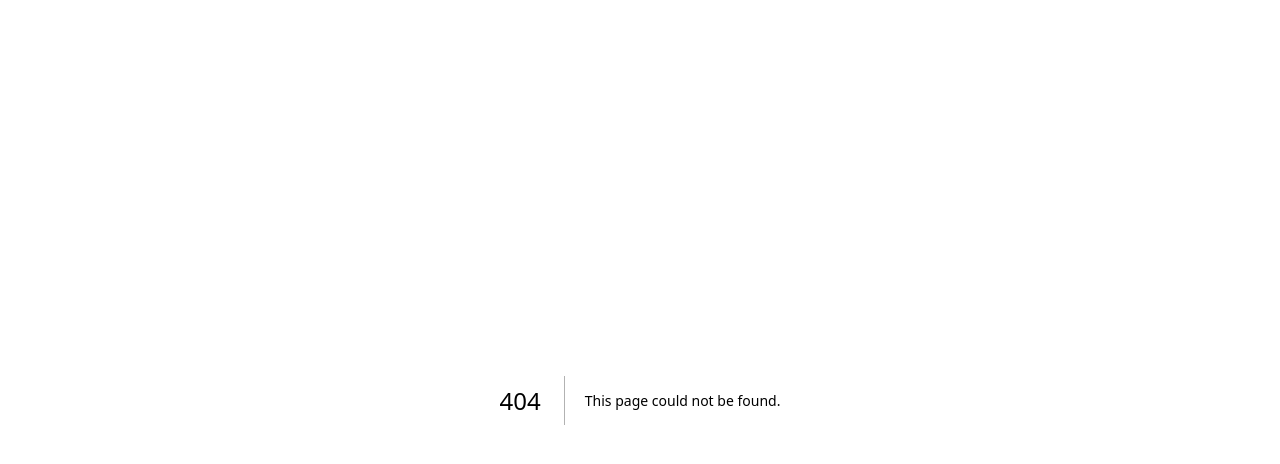
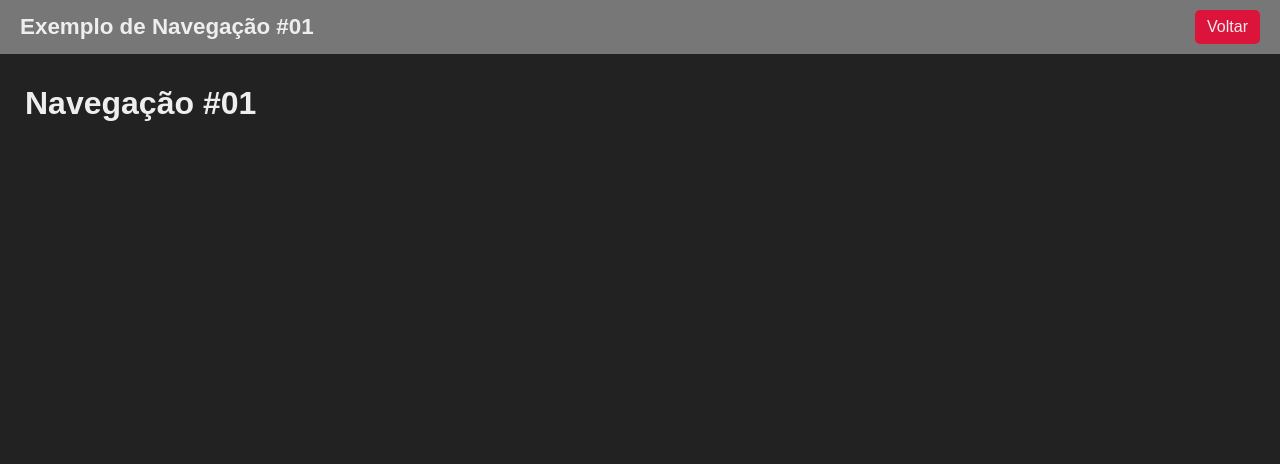
Before and after one commit to pitercoding/curso-javascript-cod3r, a Next.js app in the folder 18-nextjs/fundamentos/: page /navegacao in a window 1280 px wide. Before the commit this address had no page. Shown: the top 464 px of the page. Built offline with nearby package versions, Linux system fonts and the light colour scheme.

Commit message:
feat(aula): 447. Navegação Simples

```diff
--- /dev/null
+++ b/18-nextjs/fundamentos/src/app/navegacao/page.jsx
@@ -0,0 +1,9 @@
+import Layout from "../../components/Layout";
+
+export default function Navegacao(props) {
+    return (
+        <Layout titulo="Exemplo de Navegação #01">
+            <h1>Navegação #01</h1>
+        </Layout>
+    )
+}
--- a/18-nextjs/fundamentos/src/app/page.tsx
+++ b/18-nextjs/fundamentos/src/app/page.tsx
@@ -13,6 +13,7 @@
       <Navegador texto="Estiloso" destino="/estiloso"/>
       <Navegador texto="Exemplo" destino="/exemplo" cor="#9400d3"/>
       <Navegador texto="JSX" destino="/jsx" cor="crimson"/>
+      <Navegador texto="Navegação #01" destino="/navegacao" cor="green"/>
     </div>
   )
 }
--- a/18-nextjs/fundamentos/src/components/Navegador.module.css
+++ b/18-nextjs/fundamentos/src/components/Navegador.module.css
@@ -2,4 +2,5 @@
     padding: 30px;
     margin: 10px;
     border-radius: 8px;
+    cursor: pointer;
 }
```
